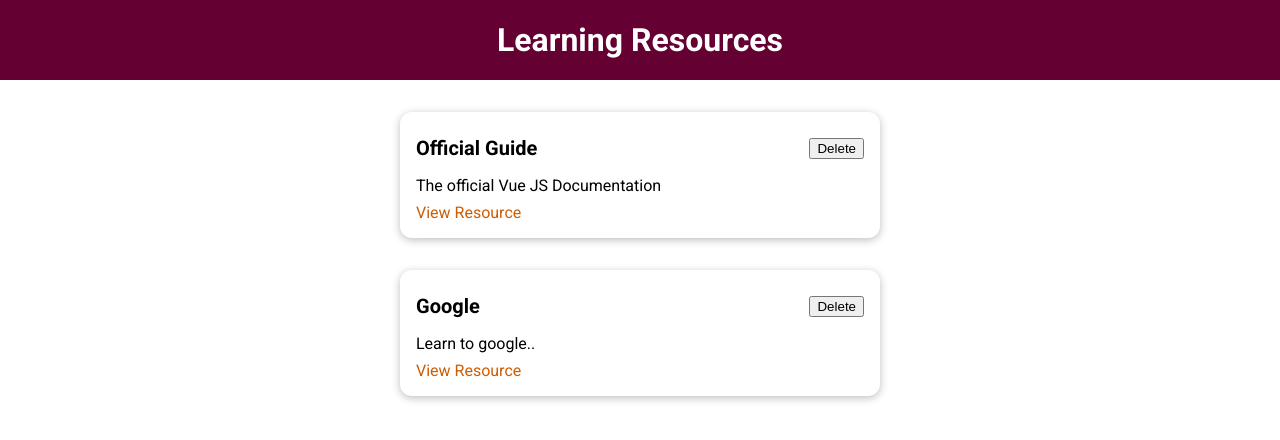
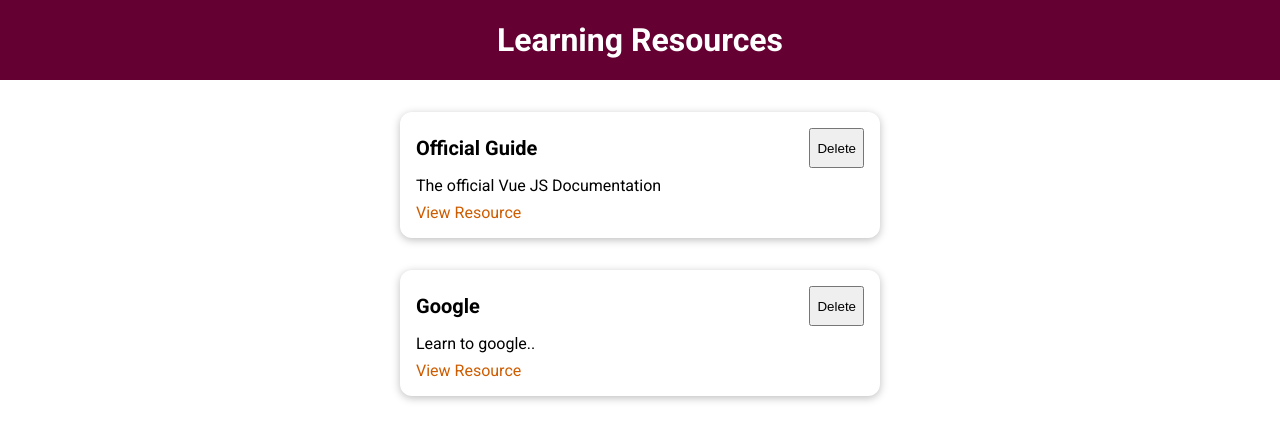
Before and after one commit to LeoPavlovski01/Udemy-VueJS, a Vue app in the folder prj-cmp-01-starting-setup/: page / in a window 1280 px wide. Shown: the top 440 px of the page. Built offline with nearby package versions, Linux system fonts and the light colour scheme.

Commit message:
needs modification , the base card is done.

```diff
--- a/prj-cmp-01-starting-setup/src/components/LearningResources/LearningResource.vue
+++ b/prj-cmp-01-starting-setup/src/components/LearningResources/LearningResource.vue
@@ -1,21 +1,29 @@
 <template>
 <li>
-  <div>
-    <header>
-      <h3>{{resource.title}}</h3>
-      <button>Delete</button>
-    </header>
-  </div>
-  <p>{{resource.description}}</p>
-  <nav>
-    <a :href="resource.link">View Resource</a>
-  </nav>
+  <BaseCard>
+    <template #header>
+      <div style="display:flex; align-content: center; justify-content: space-between">
+        <h3>{{resource.title}}</h3>
+        <button>Delete</button>
+      </div>
+    </template>
+    <template #description>
+      <p>{{resource.description}}</p>
+    </template>
+    <template #link>
+      <a :href="resource.link">View Resource</a>
+    </template>
+  </BaseCard>
+
 </li>
 </template>
 <script>
+import BaseCard from "@/components/UI/BaseCard.vue";
 export default {
-  props:['resource']
-
+  props:['resource'],
+  components:{
+    BaseCard
+  }
 }
 </script>
 
--- /dev/null
+++ b/prj-cmp-01-starting-setup/src/components/UI/BaseCard.vue
@@ -0,0 +1,23 @@
+<script>
+export default {
+  name: "BaseCard.vue"
+}
+</script>
+
+<template>
+<div>
+<slot name="header">
+</slot>
+  <slot name="description">
+  </slot>
+  <slot name="link">
+    <nav>
+
+    </nav>
+  </slot>
+</div>
+</template>
+
+<style scoped>
+
+</style>
```
